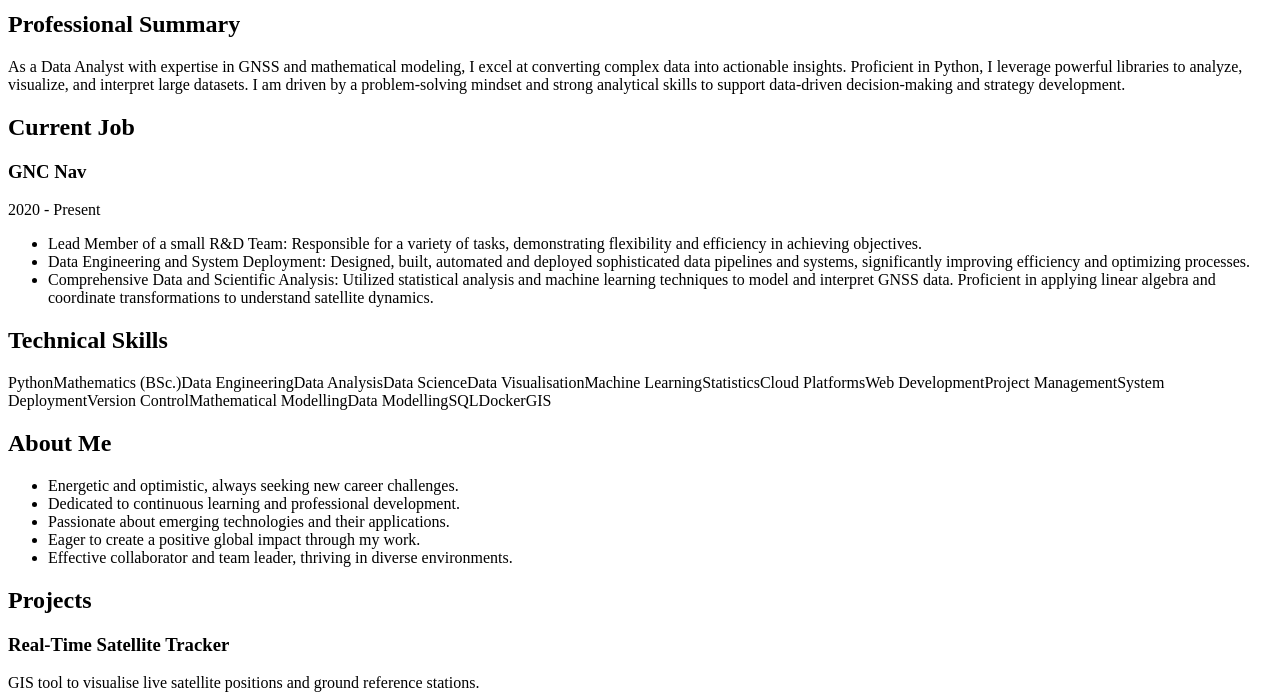
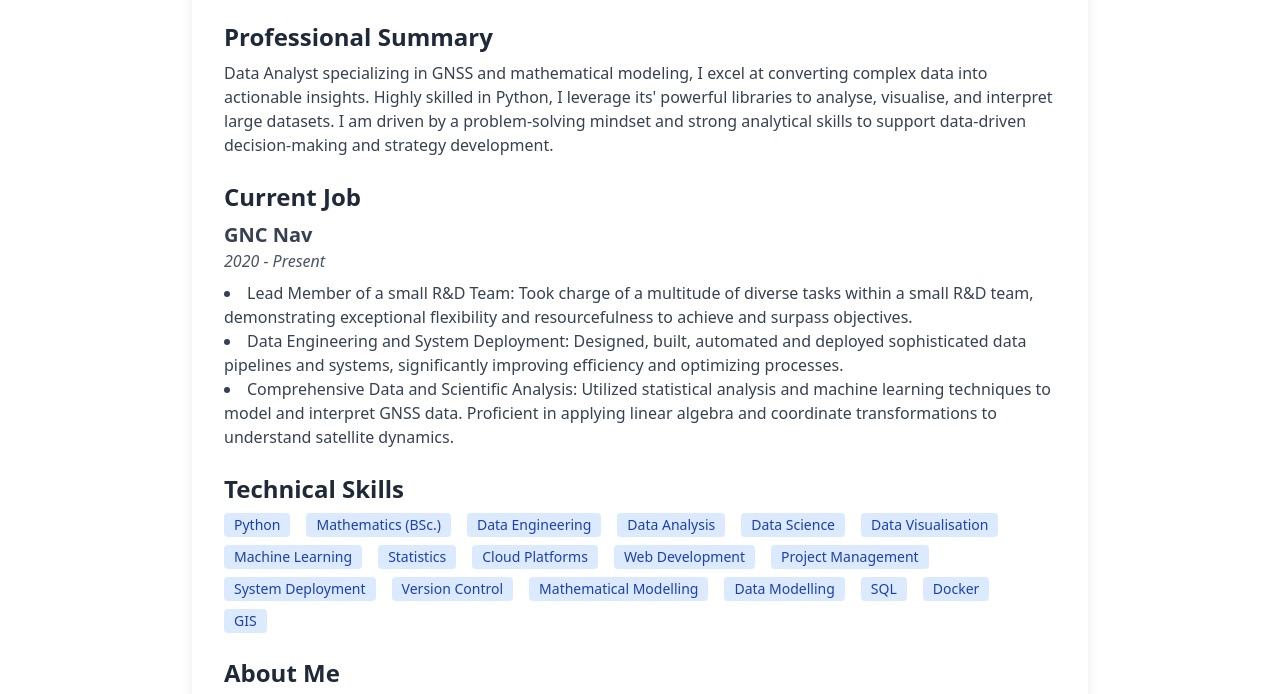
Before and after one commit to lukehowlett97/luke-howlett-cv, a React app: page / in a window 1280 px wide. Shown: the part 107-801 px from the top of the page. Built offline with nearby package versions, Linux system fonts and the light colour scheme.

Commit message:
Making progress, almost finished

```diff
--- /dev/null
+++ b/postcss.config.js
@@ -0,0 +1,6 @@
+module.exports = {
+  plugins: {
+    tailwindcss: {},
+    autoprefixer: {},
+  },
+}
--- a/src/CV.js
+++ b/src/CV.js
@@ -17,7 +17,7 @@ const CV = () => {
       <section className="mb-6">
         <h2 className="text-2xl font-semibold text-gray-800 mb-2">Professional Summary</h2>
         <p className="text-gray-700">
-          As a Data Analyst with expertise in GNSS and mathematical modeling, I excel at converting complex data into actionable insights. Proficient in Python, I leverage powerful libraries to analyze, visualize, and interpret large datasets. I am driven by a problem-solving mindset and strong analytical skills to support data-driven decision-making and strategy development.
+        Data Analyst specializing in GNSS and mathematical modeling, I excel at converting complex data into actionable insights. Highly skilled in Python, I leverage its' powerful libraries to analyse, visualise, and interpret large datasets. I am driven by a problem-solving mindset and strong analytical skills to support data-driven decision-making and strategy development.
         </p>
       </section>
 
@@ -27,7 +27,7 @@ const CV = () => {
           <h3 className="text-xl font-semibold text-gray-700">GNC Nav</h3>
           <p className="text-gray-600 italic">2020 - Present</p>
           <ul className="list-disc list-inside text-gray-700 mt-2">
-            <li>Lead Member of a small R&D Team: Responsible for a variety of tasks, demonstrating flexibility and efficiency in achieving objectives.</li>
+            <li>Lead Member of a small R&D Team: Took charge of a multitude of diverse tasks within a small R&D team, demonstrating exceptional flexibility and resourcefulness to achieve and surpass objectives.</li>
             <li>Data Engineering and System Deployment: Designed, built, automated and deployed sophisticated data pipelines and systems, significantly improving efficiency and optimizing processes.</li>
             <li>Comprehensive Data and Scientific Analysis: Utilized statistical analysis and machine learning techniques to model and interpret GNSS data. Proficient in applying linear algebra and coordinate transformations to understand satellite dynamics.</li>
           </ul>
--- /dev/null
+++ b/src/index.css
@@ -0,0 +1,3 @@
+@tailwind base;
+@tailwind components;
+@tailwind utilities;
--- a/src/index.js
+++ b/src/index.js
@@ -1,7 +1,8 @@
 import React from 'react';
-import ReactDOM from 'react-dom';
+import { createRoot } from 'react-dom/client';
 import { BrowserRouter as Router, Route, Switch } from 'react-router-dom';
-import CV from './CV'; // Assuming CV is in the same directory, adjust the import path if it's in another directory
+import CV from './CV'; // Adjust the import path if needed
+import './index.css';
 
 const App = () => {
   return (
@@ -14,4 +15,6 @@ const App = () => {
   );
 };
 
-ReactDOM.render(<App />, document.getElementById('root'));
+const container = document.getElementById('root');
+const root = createRoot(container);
+root.render(<App />);
--- /dev/null
+++ b/tailwind.config.js
@@ -0,0 +1,11 @@
+/** @type {import('tailwindcss').Config} */
+module.exports = {
+  content: [
+    "./src/**/*.{js,jsx,ts,tsx}",
+    "./public/index.html",
+  ],
+  theme: {
+    extend: {},
+  },
+  plugins: [],
+}
```
Also changed, not shown: package.json (+8 -5 lines), build/asset-manifest.json, build/index.html, 2 other files.
